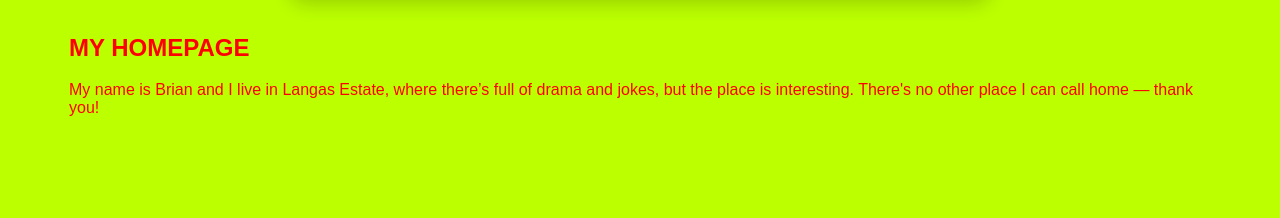
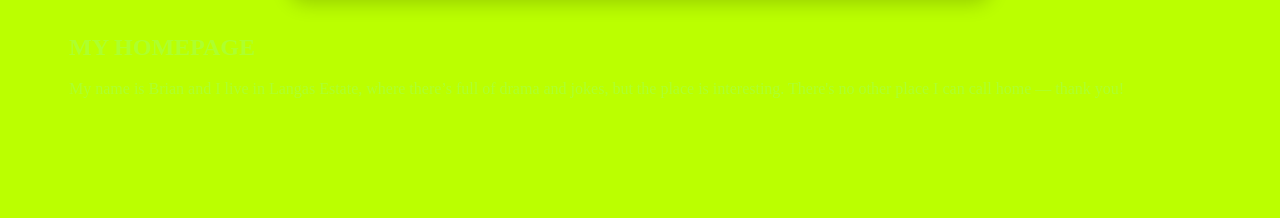
Before and after one commit to ndirangubrian388-commits/My-portfolio, a plain HTML site: page index.html in a window 1280 px wide. Shown: the part 734-952 px from the top of the page. Drawn offline with Linux system fonts and the light colour scheme.

Commit message:
style.css

```diff
--- a/style.css
+++ b/style.css
@@ -1,8 +1,8 @@
 /* 🌞 General Styles */
 body {
     background-color:hsl(76, 100%, 50%);
-    font-family: 'Elephant', sans-serif;
-    margin: 5px;
+    font-family: 'Elephant';
+     margin: 5px;
     padding: 0px;
 }
 
@@ -57,7 +57,7 @@ body {
 
 /* 🏠 Home Text Section */
 .home {
-    color: red;
+    color:greenyellow;
     text-align: left;
     margin-top: 2rem;
     padding: 0 2rem;
```
